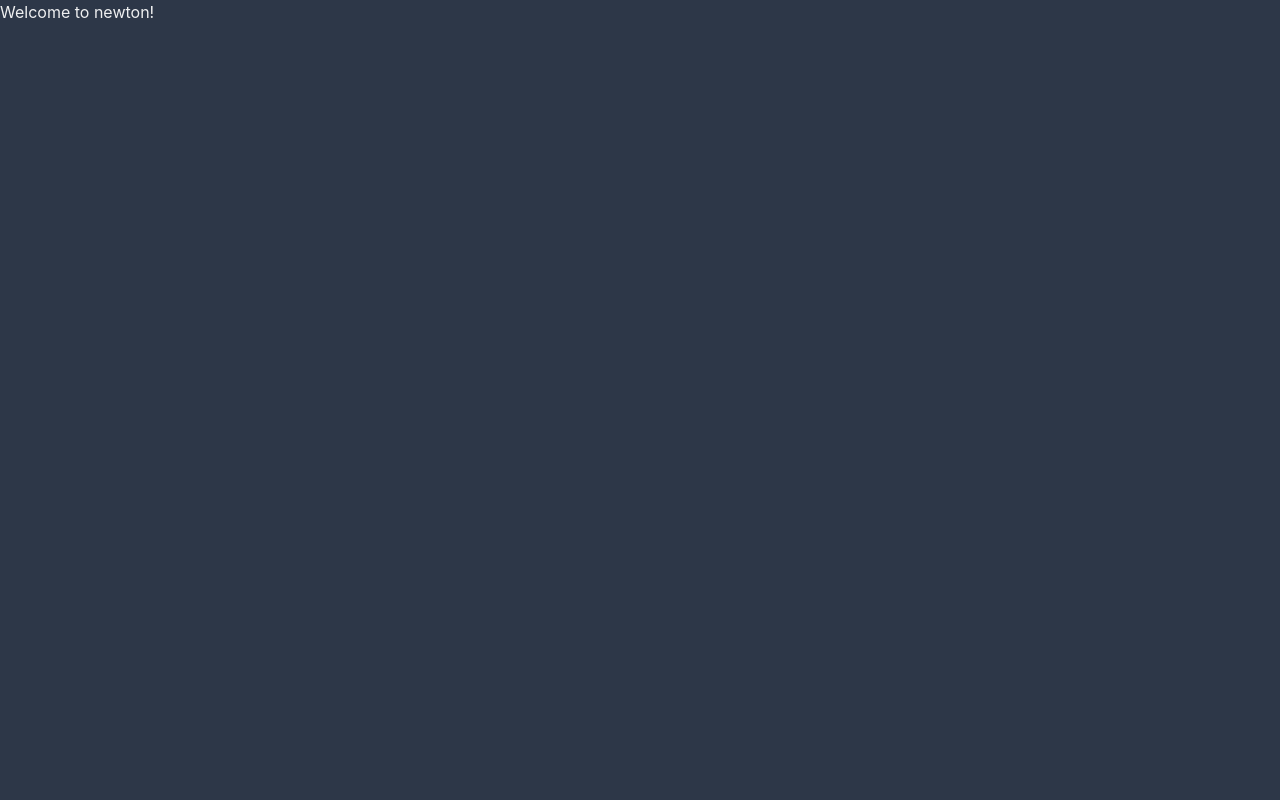
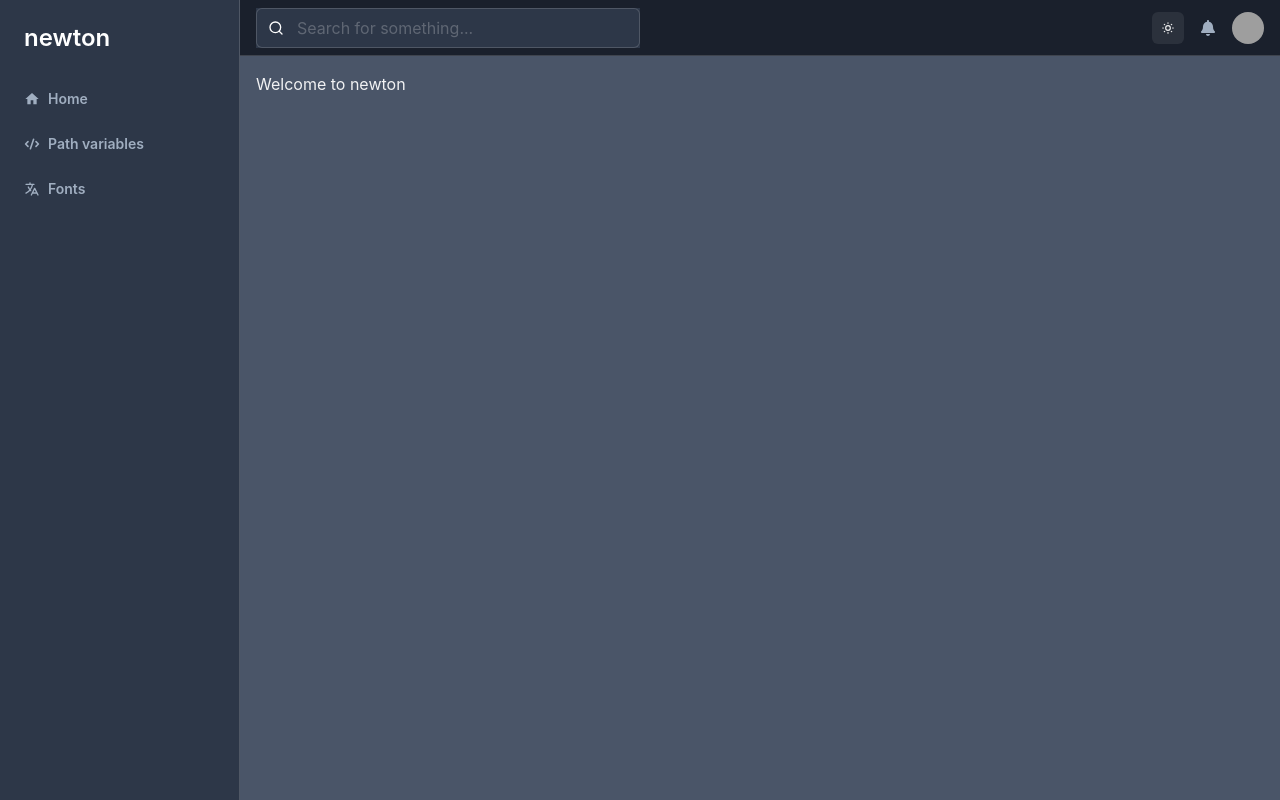
Before and after one commit to dmtrek14/newton, a React (Vite) app: page / in a window 1280 px wide. Built offline with nearby package versions, Linux system fonts and the light colour scheme; grey boxes are pictures that could not be loaded.

Commit message:
Wire up basic layout with dark mode toggle

```diff
--- a/package.json
+++ b/package.json
@@ -10,6 +10,7 @@
     "tauri": "tauri"
   },
   "dependencies": {
+    "@chakra-ui/color-mode": "^2.1.8",
     "@chakra-ui/icons": "^2.0.10",
     "@chakra-ui/react": "^2.3.4",
     "@emotion/react": "^11.10.4",
--- a/src/App.tsx
+++ b/src/App.tsx
@@ -1,12 +1,32 @@
-import React from "react";
-import { useState } from "react";
+import React, {useState}  from "react";
 import { invoke } from "@tauri-apps/api/tauri";
-import { Box } from "@chakra-ui/react"
+import {
+  Box,
+  Flex,
+  Avatar,
+  Icon,
+  IconButton,
+  Drawer,
+  DrawerContent,
+  DrawerOverlay,
+  Input,
+  InputGroup,
+  InputLeftElement,
+  useDisclosure
+} from "@chakra-ui/react";
+import { useColorMode } from "@chakra-ui/color-mode";
+import { FaBell } from "react-icons/fa";
+import { FiMenu, FiSearch } from "react-icons/fi";
+import { HiOutlineMoon, HiOutlineSun } from "react-icons/hi";
+import Sidebar from "./components/Sidebar/";
 
 
 function App() {
+  const sidebar = useDisclosure();
   const [greetMsg, setGreetMsg] = useState("");
   const [name, setName] = useState("");
+  const { colorMode, toggleColorMode } = useColorMode();
+  const isDark = colorMode === "dark";
 
   async function greet() {
     // Learn more about Tauri commands at https://tauri.app/v1/guides/features/command
@@ -15,9 +35,64 @@ function App() {
 
   return (
     <Box as="section" bg="gray.50" _dark={{ bg: "gray.700" }} minH="100vh">
-      <h1>Welcome to newton!</h1>
-
-
+      <Sidebar display={{ base: "none", md: "unset" }} />
+      <Drawer
+        isOpen={sidebar.isOpen}
+        onClose={sidebar.onClose}
+        placement="left"
+      >
+        <DrawerOverlay />
+        <DrawerContent>
+          <Sidebar w="full" borderRight="none" />
+        </DrawerContent>
+      </Drawer>
+      <Box ml={{ base: 0, md: 60 }} transition=".3s ease">
+        <Flex
+          as="header"
+          align="center"
+          justify="space-between"
+          w="full"
+          px="4"
+          bg="white"
+           _dark={{ bg: "gray.800" }}
+          borderBottomWidth="1px"
+          color="inherit"
+          h="14"
+        >
+          <IconButton
+            aria-label="Menu"
+            display={{ base: "inline-flex", md: "none" }}
+            onClick={sidebar.onOpen}
+            icon={<FiMenu />}
+            size="sm"
+          />
+           <InputGroup w="96" display={{ base: "none", md: "flex" }} bg="gray.50" _dark={{ bg: "gray.700" }}>
+            <InputLeftElement color="gray.700" _dark={{color: "white"}} >
+              <FiSearch />
+            </InputLeftElement>
+            <Input placeholder="Search for something..." color="gray.700" _dark={{color: "white"}} />
+          </InputGroup>
+          <Flex align="center">
+            <IconButton
+              aria-label="Toggle theme"
+              icon={isDark ? <HiOutlineSun /> : <HiOutlineMoon />}
+              onClick={toggleColorMode}
+              size="sm"
+            />
+            <Icon color="gray.600" _dark={{color: "gray.400"}}  as={FaBell} cursor="pointer" ml="4" />
+            <Avatar
+              ml="4"
+              size="sm"
+              name="testUser"
+              src="https://avatars.githubusercontent.com/u/3666105?v=4"
+              cursor="pointer"
+            />
+          </Flex>
+        </Flex>
+        <Box as="main" p="4" bg="white" _dark={{ bg: "gray.600" }} minH="93vh">
+          <h1>Welcome to newton</h1>
+        </Box>
+      </Box>
     </Box>
   );
 }
--- a/src/components/NavItem/NavItem.tsx
+++ b/src/components/NavItem/NavItem.tsx
@@ -19,11 +19,11 @@ const NavItem = (props) => {
         py="3"
         cursor="pointer"
         color="inherit"
-        _dark={{ color: "gray.400" }}
+         _dark={{ color: "gray.400" }}
         _hover={{
-          bg: "gray.100",
+          bg: "gray.900",
           _dark: { bg: "gray.900" },
-          color: "gray.900",
+          color: "gray.100",
         }}
         role="group"
         fontWeight="semibold"
--- a/src/components/Sidebar/Index.ts
+++ b/src/components/Sidebar/Index.ts
@@ -0,0 +1,2 @@
+export * from "./Sidebar";
+export { default } from "./Sidebar";
--- a/src/components/Sidebar/Sidebar.tsx
+++ b/src/components/Sidebar/Sidebar.tsx
@@ -5,6 +5,7 @@ import {
     Text,
   } from "@chakra-ui/react";
   import { MdHome } from "react-icons/md";
+  import { HiCode, HiOutlineTranslate } from "react-icons/hi";
   import NavItem from '../NavItem/';
 
 
@@ -22,7 +23,7 @@ const Sidebar = (props) => {
         overflowX="hidden"
         overflowY="auto"
         bg="white"
-        _dark={{ bg: "gray.800" }}
+        _dark={{ bg: "gray.700" }}
         border
         color="inherit"
         borderRightWidth="1px"
@@ -33,6 +34,7 @@ const Sidebar = (props) => {
                 <Text
                     fontSize="2xl"
                     ml="2"
+                    //color="white"
                     color="brand.500"
                     _dark={{ color: "white" }}
                     fontWeight="semibold"
@@ -45,9 +47,12 @@ const Sidebar = (props) => {
                 as="nav"
                 fontSize="sm"
                 color="gray.600"
+                _dark={{ color: "white" }}
                 aria-label="Main Navigation"
             >
                 <NavItem icon={MdHome}>Home</NavItem>
+                <NavItem icon={HiCode}>Path variables</NavItem>
+                <NavItem icon={HiOutlineTranslate}>Fonts</NavItem>
             </Flex>
         </Box>
     );
--- a/src/main.tsx
+++ b/src/main.tsx
@@ -1,7 +1,7 @@
 import React from "react";
 import ReactDOM from "react-dom/client";
 import App from "./App";
-import { ChakraProvider, extendTheme } from '@chakra-ui/react'
+import { ChakraProvider, extendTheme, ColorModeScript } from '@chakra-ui/react'
 
 const colors = {
   brand: {
@@ -28,6 +28,7 @@ const theme = extendTheme({ colors, config });
 ReactDOM.createRoot(document.getElementById("root") as HTMLElement).render(
   <React.StrictMode>
     <ChakraProvider theme={theme}>
+    <ColorModeScript initialColorMode="dark"/>
       <App />
     </ChakraProvider>
   </React.StrictMode>
```
Also changed, not shown: 1 other file (tests, documents, lock files or other folders).
